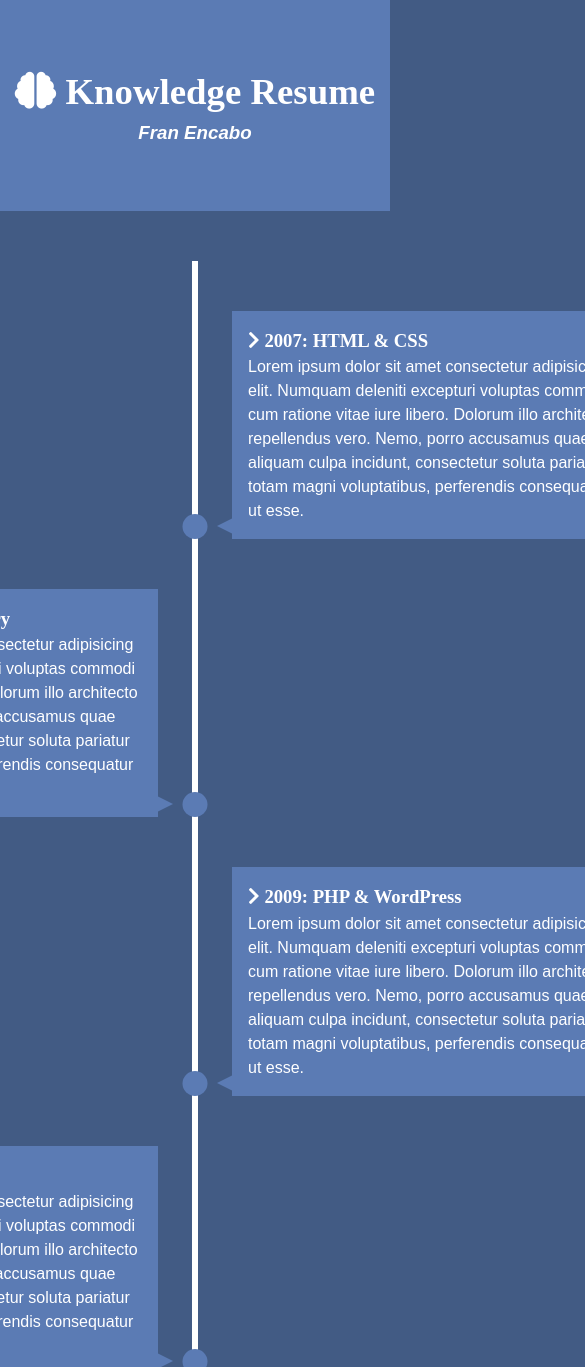
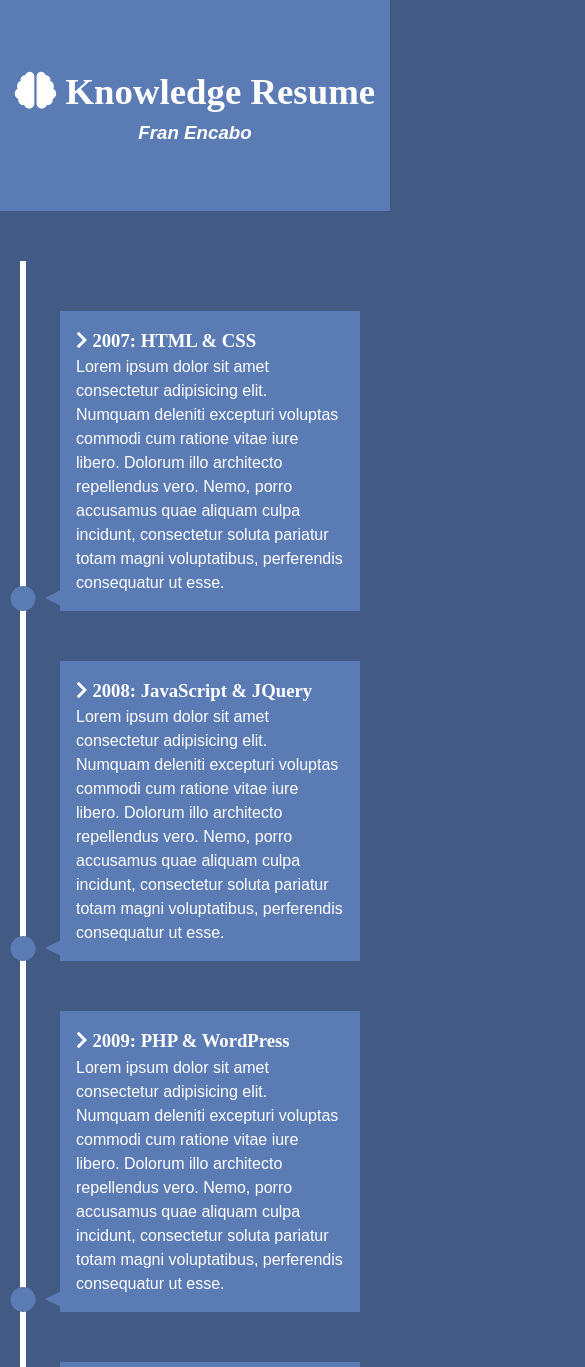
Before and after one commit to Franencabo/Mini-projects, a plain HTML site: page KNOWLEDGE_RESUME/index.html in a window 390 px wide. Shown: the top 1367 px of the page, 585 px wide, since content can reach past the window. Drawn offline with Linux system fonts and the light colour scheme.

Commit message:
Responsive Media Queries

```diff
--- a/KNOWLEDGE_RESUME/styles.css
+++ b/KNOWLEDGE_RESUME/styles.css
@@ -109,3 +109,32 @@ h1 {
     border-width: 8px 0 8px 16px;
     border-color: transparent transparent transparent var(--secondary-color) ;
 }
+
+
+@media(max-width: 900px){
+    #timeline ul li div {
+        width: 250px;
+    }
+
+    #timeline ul li:nth-child(even) div {
+        left: -284px;
+    }
+}
+
+@media(max-width: 600px){
+    #timeline ul li{
+        margin-left: 20px;
+    }
+    #timeline ul li div {
+        width: calc(100vw - 90px);
+    }
+
+    #timeline ul li:nth-child(even) div {
+        left: 40px;
+    }
+    #timeline ul li:nth-child(even) div:before{
+        left: -15px;
+        border-width: 8px 16px 8px 0;
+        border-color: transparent var(--secondary-color) transparent transparent;
+    }
+}
```
